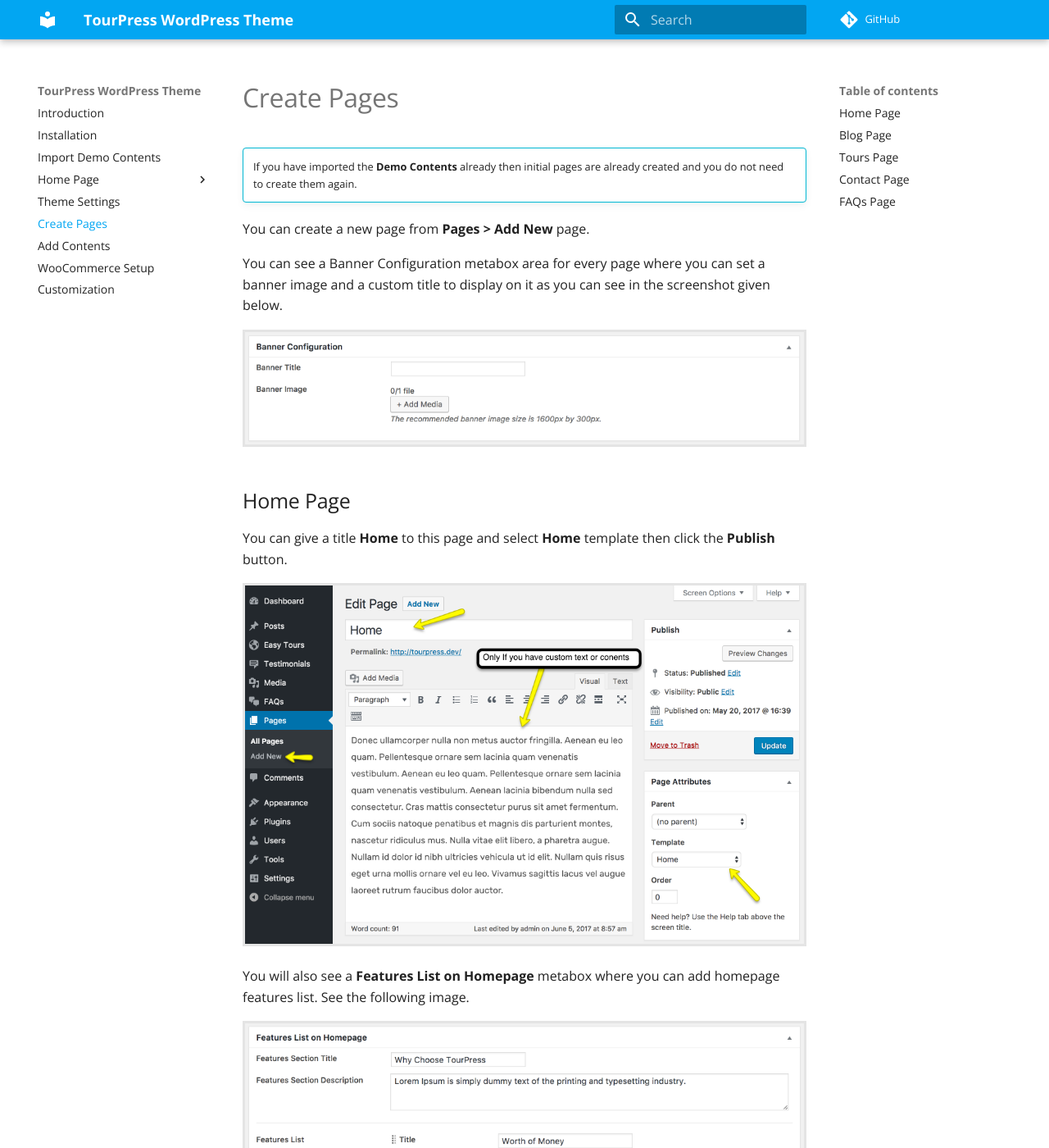
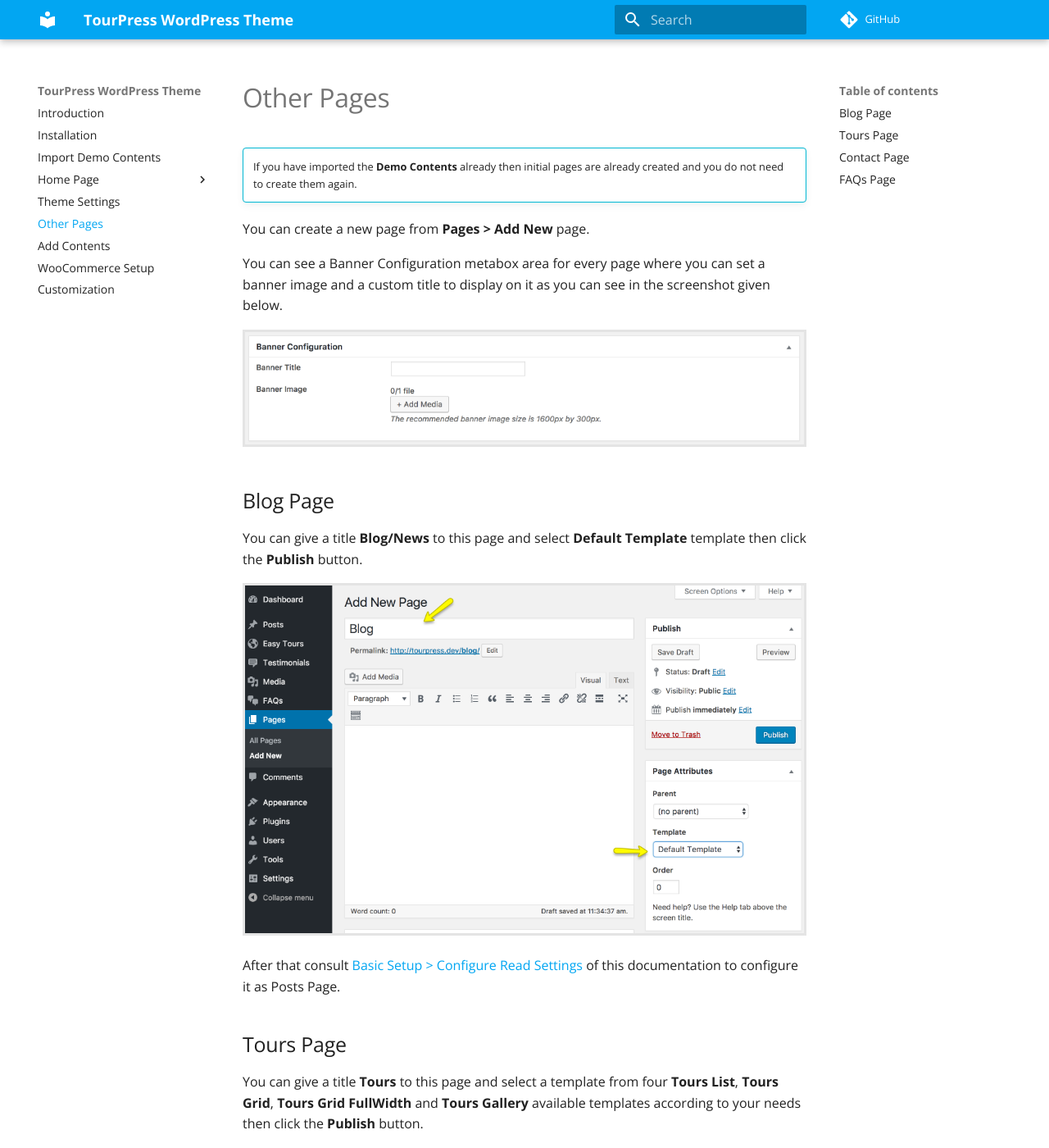
Before and after one commit to fahidjavid/doc-test, an MkDocs documentation site: the page built from docs/pages.md, in a window 1280 px wide and 1400 px high. Shown: the whole window at 82% size. Built offline with MkDocs 1.6.1 and Material for MkDocs 9.7.7, drawn with Linux system fonts in a browser that asks for light colours; comment, search, counter and statistics services are not loaded; old or Windows-style settings are respelled for this version of MkDocs.

Commit message:
Add pages section improved

```diff
--- a/docs/pages.md
+++ b/docs/pages.md
@@ -6,15 +6,6 @@
 You can see a Banner Configuration metabox area for every page where you can set a banner image and a custom title to display on it as you can see in the screenshot given below.
 
 ![img](img/page-01.png)
-
-## Home Page
-You can give a title **Home** to this page and select **Home** template then click the **Publish** button.
-
-![img](img/page-02.png)
-
-You will also see a **Features List on Homepage** metabox where you can add homepage features list. See the following image.
-
-![img](img/page-03.png)
 
 ## Blog Page
 You can give a title **Blog/News** to this page and select **Default Template** template then click the **Publish** button.
--- a/mkdocs.yml
+++ b/mkdocs.yml
@@ -61,7 +61,7 @@
         - Testimonials: home/settings/testimonials.md
         - Explore Tours: home/settings/explore-tours.md
     - Theme Settings: settings.md
-    - Create Pages: pages.md
+    - Other Pages: pages.md
     - Add Contents: posts.md
     - WooCommerce Setup: woocommerce.md
     - Customization: customization.md
```
Also changed, not shown: docs/img/page-02.png (deleted), docs/img/page-03.png (deleted).
